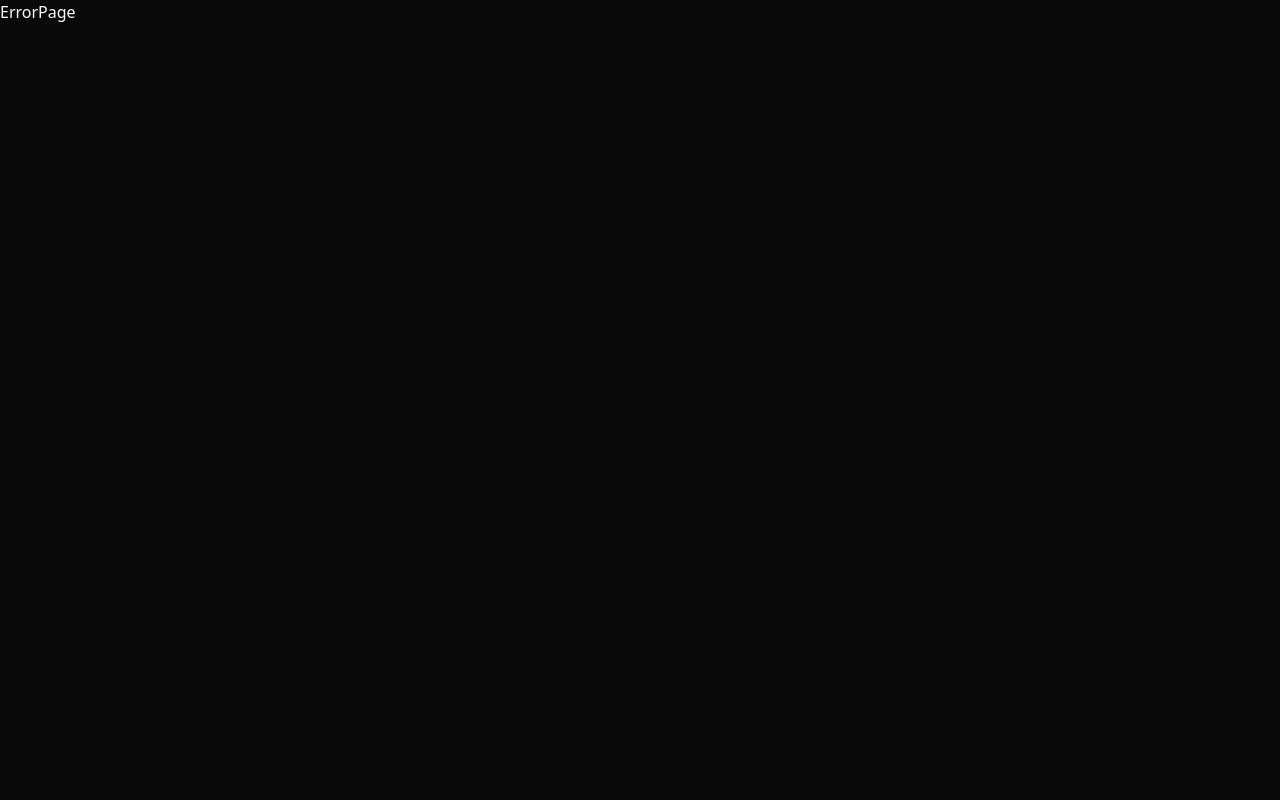
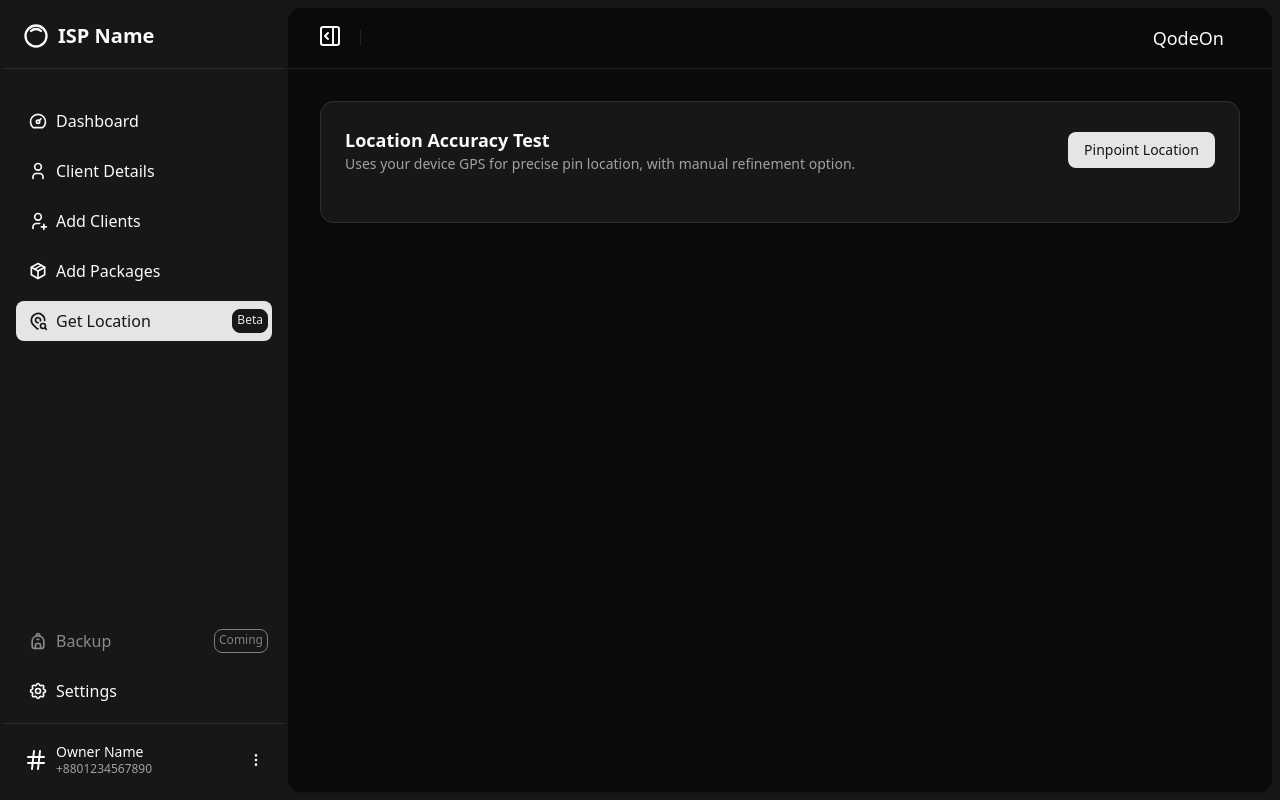
Before and after one commit to dhurjoy-paul/FyNote, a React (Vite) app: page /dashboard/get-location in a window 1280 px wide. Built offline with nearby package versions, Linux system fonts and the light colour scheme; a web font is replaced by a local one.

Commit message:
Added Get Location

```diff
--- a/package.json
+++ b/package.json
@@ -33,12 +33,14 @@
     "axios": "^1.12.2",
     "class-variance-authority": "^0.7.1",
     "clsx": "^2.1.1",
+    "leaflet": "^1.9.4",
     "lucide-react": "^0.544.0",
     "motion": "^12.23.18",
     "next-themes": "^0.4.6",
     "react": "^19.1.1",
     "react-dom": "^19.1.1",
     "react-icons": "^5.5.0",
+    "react-leaflet": "^5.0.0",
     "react-router": "^7.9.1",
     "react-spinners": "^0.17.0",
     "react-toastify": "^11.0.5",
--- a/src/components/dashboard/AppSidebar.jsx
+++ b/src/components/dashboard/AppSidebar.jsx
@@ -1,7 +1,7 @@
 import { NavMenu } from "@/components/dashboard/NavMenu"
 import { NavUser } from "@/components/dashboard/NavUser"
 import { Sidebar, SidebarContent, SidebarFooter, SidebarHeader } from "@/components/dashboard/Sidebar"
-import { IconBackpack, IconDashboard, IconInnerShadowTop, IconPackage, IconSettings, IconUser, IconUserPlus } from "@tabler/icons-react"
+import { IconBackpack, IconDashboard, IconInnerShadowTop, IconMapPinSearch, IconPackage, IconSettings, IconUser, IconUserPlus } from "@tabler/icons-react"
 import { DropdownMenuSeparator } from "../ui/dropdown-menu"
 
 const data = {
@@ -30,6 +30,12 @@ const data = {
       title: "Add Packages",
       url: "/dashboard/add-package",
       icon: IconPackage,
+    },
+    {
+      title: "Get Location",
+      url: "/dashboard/get-location",
+      icon: IconMapPinSearch,
+      badge: "Beta",
     }
   ],
   navSecondary: [
--- a/src/components/dashboard/NavMenu.jsx
+++ b/src/components/dashboard/NavMenu.jsx
@@ -15,23 +15,39 @@ export function NavMenu({ items, ...props }) {
                     <item.icon className="size-5" />
                     <span>{item.title}</span>
                   </div>
-                  <span className="px-1 pt-0.5 pb-1 border border-primary rounded-md text-primary text-xs">Coming</span>
+                  <span className="mr-1 px-1 pt-0.5 pb-1 border border-primary rounded-md text-primary text-xs">Coming</span>
                 </div>
               ) : (
                 <NavLink
                   to={item.url}
                   end
                   className={({ isActive }) =>
-                    cn(
-                      "flex items-center gap-2 mt-1.5 px-3 py-2 rounded-md w-full text-base transition-colors",
+                    cn("flex justify-between items-center mt-1.5 rounded-md w-full text-base transition-colors",
                       isActive
                         ? "bg-primary text-primary-foreground hover:bg-primary/90"
                         : "text-sidebar-foreground hover:bg-sidebar-accent hover:text-sidebar-accent-foreground"
                     )
-                  }
-                >
-                  <item.icon className="size-5" />
-                  <span>{item.title}</span>
+                  }>
+                  {({ isActive }) => (
+                    <>
+                      <div className="flex items-center gap-2 px-3 py-2 rounded-md w-full text-base">
+                        <item.icon className="size-5" />
+                        <span>{item.title}</span>
+                      </div>
+                      {item.badge && (
+                        <span
+                          className={cn(
+                            "mr-1 px-1 pt-0.5 pb-1 border rounded-md text-xs transition-colors",
+                            isActive
+                              ? "bg-primary-foreground text-primary border-primary-foreground"
+                              : "text-primary border-primary"
+                          )}
+                        >
+                          {item.badge}
+                        </span>
+                      )}
+                    </>
+                  )}
                 </NavLink>
               )}
             </SidebarMenuItem>
--- /dev/null
+++ b/src/components/ui/alert.jsx
@@ -0,0 +1,63 @@
+import * as React from "react"
+import { cva } from "class-variance-authority";
+
+import { cn } from "@/lib/utils"
+
+const alertVariants = cva(
+  "relative w-full rounded-lg border px-4 py-3 text-sm grid has-[>svg]:grid-cols-[calc(var(--spacing)*4)_1fr] grid-cols-[0_1fr] has-[>svg]:gap-x-3 gap-y-0.5 items-start [&>svg]:size-4 [&>svg]:translate-y-0.5 [&>svg]:text-current",
+  {
+    variants: {
+      variant: {
+        default: "bg-card text-card-foreground",
+        destructive:
+          "text-destructive bg-card [&>svg]:text-current *:data-[slot=alert-description]:text-destructive/90",
+      },
+    },
+    defaultVariants: {
+      variant: "default",
+    },
+  }
+)
+
+function Alert({
+  className,
+  variant,
+  ...props
+}) {
+  return (
+    <div
+      data-slot="alert"
+      role="alert"
+      className={cn(alertVariants({ variant }), className)}
+      {...props} />
+  );
+}
+
+function AlertTitle({
+  className,
+  ...props
+}) {
+  return (
+    <div
+      data-slot="alert-title"
+      className={cn("col-start-2 line-clamp-1 min-h-4 font-medium tracking-tight", className)}
+      {...props} />
+  );
+}
+
+function AlertDescription({
+  className,
+  ...props
+}) {
+  return (
+    <div
+      data-slot="alert-description"
+      className={cn(
+        "text-muted-foreground col-start-2 grid justify-items-start gap-1 text-sm [&_p]:leading-relaxed",
+        className
+      )}
+      {...props} />
+  );
+}
+
+export { Alert, AlertTitle, AlertDescription }
--- a/src/index.css
+++ b/src/index.css
@@ -1,5 +1,6 @@
 @import "tailwindcss";
 @import "tw-animate-css";
+@import "leaflet/dist/leaflet.css";
 
 @custom-variant dark (&:where(.dark, .dark *));
 /* @custom-variant dark (&:is(.dark *)); */
--- /dev/null
+++ b/src/pages/dashboard/getLocation/GetLocation.jsx
@@ -0,0 +1,10 @@
+import LocationAccuracyTester from "./LocationAccuracyTester"
+
+const GetLocation = () => {
+  return (
+    <div>
+      <LocationAccuracyTester />
+    </div>
+  )
+}
+export default GetLocation
--- /dev/null
+++ b/src/pages/dashboard/getLocation/LocationAccuracyTester.jsx
@@ -0,0 +1,175 @@
+import { Alert, AlertDescription, AlertTitle } from "@/components/ui/alert"
+import { Button } from "@/components/ui/button"
+import { Card, CardContent, CardHeader } from "@/components/ui/card"
+import { Skeleton } from "@/components/ui/skeleton"
+import L from "leaflet"
+import { Loader2 } from "lucide-react"
+import { useMemo, useRef, useState } from "react"
+import { MapContainer, Marker, Popup, TileLayer } from "react-leaflet"
+
+delete L.Icon.Default.prototype._getIconUrl
+L.Icon.Default.mergeOptions({
+  iconRetinaUrl: "https://unpkg.com/leaflet@1.9.4/dist/images/marker-icon-2x.png",
+  iconUrl: "https://unpkg.com/leaflet@1.9.4/dist/images/marker-icon.png",
+  shadowUrl: "https://unpkg.com/leaflet@1.9.4/dist/images/marker-shadow.png",
+})
+
+export default function LocationAccuracyTester() {
+  const [status, setStatus] = useState("idle")
+  const [error, setError] = useState(null)
+  const [initialLocation, setInitialLocation] = useState(null)
+  const [refinedLocation, setRefinedLocation] = useState(null)
+  const [address, setAddress] = useState(null)
+  const markerRef = useRef(null)
+
+  const getLocation = () => {
+    if (!navigator.geolocation) {
+      setStatus("error")
+      setError("Geolocation not supported in this browser.")
+      return
+    }
+    setStatus("loading")
+    setError(null)
+
+    navigator.geolocation.getCurrentPosition(
+      handleSuccess,
+      handleError,
+      {
+        enableHighAccuracy: true,
+        timeout: 10000,
+        maximumAge: 0,
+      }
+    )
+  }
+
+  const handleSuccess = (pos) => {
+    const { latitude, longitude, accuracy } = pos.coords
+    const locationData = { lat: latitude, lng: longitude, accuracy }
+    setInitialLocation(locationData)
+    setRefinedLocation(locationData)
+    setStatus("success")
+    fetchAddress(latitude, longitude)
+  }
+
+  const handleError = (err) => {
+    let msg = "Unknown error"
+    if (err.code === err.PERMISSION_DENIED) msg = "Permission denied."
+    if (err.code === err.POSITION_UNAVAILABLE) msg = "Position unavailable."
+    if (err.code === err.TIMEOUT) msg = "Location request timed out."
+    setError(msg)
+    setStatus("error")
+  }
+
+  const fetchAddress = async (lat, lng) => {
+    try {
+      const res = await fetch(
+        `https://nominatim.openstreetmap.org/reverse?format=json&lat=${lat}&lon=${lng}`
+      )
+      const json = await res.json()
+      setAddress(json.display_name || "No address found")
+    } catch (e) {
+      setAddress("Cannot fetch address")
+    }
+  }
+
+  const eventHandlers = useMemo(
+    () => ({
+      dragend() {
+        const marker = markerRef.current
+        if (marker) {
+          const { lat, lng } = marker.getLatLng()
+          setRefinedLocation({ ...refinedLocation, lat, lng })
+          fetchAddress(lat, lng)
+        }
+      },
+    }),
+    [refinedLocation]
+  )
+
+  const accuracyColor = (m) => {
+    if (m <= 10) return "text-green-500"
+    if (m <= 30) return "text-yellow-500"
+    return "text-red-500"
+  }
+
+  return (
+    <Card className="mx-auto max-w-6xl">
+      <CardHeader className="flex sm:flex-row flex-col sm:justify-between sm:items-center space-y-2 sm:space-y-0">
+        <div>
+          <h3 className="font-semibold text-lg">Location Accuracy Test</h3>
+          <p className="text-muted-foreground text-sm">
+            Uses your device GPS for precise pin location, with manual refinement
+            option.
+          </p>
+        </div>
+        <Button onClick={getLocation} disabled={status === "loading"}>
+          {status === "loading" && (<Loader2 className="mr-2 w-4 h-4 animate-spin" />)}
+          Pinpoint Location
+        </Button>
+      </CardHeader>
+
+      <CardContent className="space-y-4">
+        {status === "error" && (
+          <Alert variant="destructive">
+            <AlertTitle>Error</AlertTitle>
+            <AlertDescription>{error}</AlertDescription>
+          </Alert>
+        )}
+
+        {status === "loading" && <Skeleton className="w-full h-40" />}
+
+        {status === "success" && initialLocation && (
+          <div className="space-y-4">
+            <div className="gap-4 grid md:grid-cols-2 p-4 border rounded-lg">
+              <div>
+                <h3 className="mb-1 font-medium text-sm">Initial GPS Reading</h3>
+                <p className="font-mono text-sm">
+                  {initialLocation.lat.toFixed(6)},{" "}
+                  {initialLocation.lng.toFixed(6)}
+                </p>
+                <p className={`text-xs font-semibold ${accuracyColor(initialLocation.accuracy)}`}>
+                  ±{initialLocation.accuracy.toFixed(1)}m
+                </p>
+              </div>
+              <div>
+                <h3 className="mb-1 font-medium text-sm">
+                  User Refined Location
+                </h3>
+                <p className="font-mono text-sm">
+                  {refinedLocation.lat.toFixed(6)},{" "}
+                  {refinedLocation.lng.toFixed(6)}
+                </p>
+                <p className="text-muted-foreground text-xs">
+                  Final value to save
+                </p>
+              </div>
+              <div className="md:col-span-2">
+                <p className="text-muted-foreground text-xs">
+                  Address: {address || "…"}
+                </p>
+              </div>
+            </div>
+
+            <div className="rounded-lg h-96 overflow-hidden">
+              <MapContainer
+                center={[initialLocation.lat, initialLocation.lng]}
+                zoom={17}
+                style={{ height: "100%", width: "100%" }}
+              >
+                <TileLayer url="https://{s}.tile.openstreetmap.org/{z}/{x}/{y}.png" />
+                <Marker
+                  draggable={true}
+                  position={[refinedLocation.lat, refinedLocation.lng]}
+                  eventHandlers={eventHandlers}
+                  ref={markerRef}
+                >
+                  <Popup>Drag this pin to refine.</Popup>
+                </Marker>
+              </MapContainer>
+            </div>
+          </div>
+        )}
+      </CardContent>
+    </Card>
+  )
+}
--- a/src/routes/router.jsx
+++ b/src/routes/router.jsx
@@ -11,6 +11,7 @@ import OffClients from '@/pages/dashboard/clients/OffClients';
 import PaidClients from '@/pages/dashboard/clients/PaidClients';
 import TotalClients from '@/pages/dashboard/clients/TotalClients';
 import UnpaidClients from '@/pages/dashboard/clients/UnpaidClients';
+import GetLocation from '@/pages/dashboard/getLocation/GetLocation';
 import Statistics from '@/pages/dashboard/stats/Statistics';
 import ErrorPage from '@/pages/error/ErrorPage';
 import SettingsHome from '@/pages/settings/SettingsHome';
@@ -30,9 +31,11 @@ const router = createBrowserRouter([
     element: <DashboardLayout />,
     children: [
       { index: true, element: <Statistics /> },
+      { path: 'client-details/:id', element: <ClientDetails /> },
       { path: 'add-client', element: <AddClient /> },
       { path: 'add-package', element: <AddPackage /> },
-      { path: 'client-details/:id', element: <ClientDetails /> },
+      { path: 'get-location', element: <GetLocation /> },
+
       { path: 'total-clients', element: <TotalClients /> },
       { path: 'paid-clients', element: <PaidClients /> },
       { path: 'unpaid-clients', element: <UnpaidClients /> },
```
Also changed, not shown: 1 other file (tests, documents, lock files or other folders).
